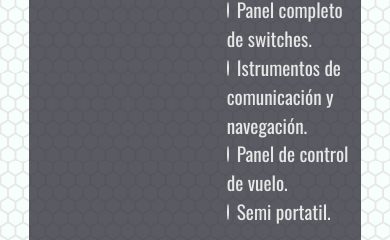
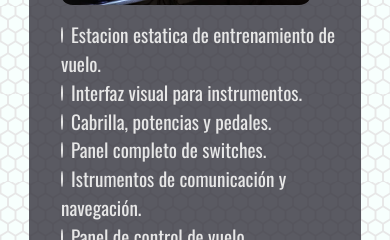
Before and after one commit to AlexCS13/eagle-contreras-v2, a website: page pages/productos.html in a window 390 px wide. Shown: the part 365-605 px from the top of the page. Drawn offline with nearby package versions, Linux system fonts and the light colour scheme.

Commit message:
Correcion de visualizacion en productos.html en mobile

```diff
--- a/scss/pages/_mainProductos.scss
+++ b/scss/pages/_mainProductos.scss
@@ -4,7 +4,6 @@
 	justify-content: center;
     .product{
         display: flex;
-        flex-direction: row;
         flex-wrap: wrap;
         color: $white;
         background-color: $darkBlueCard;
@@ -14,7 +13,6 @@
         .product-img, .product-detail{
             display: flex;
             flex-direction: column;
-            width: 50%;
         }
         .product-img{
             align-items: center;
```
Also changed, not shown: README.md, css/style.css.
